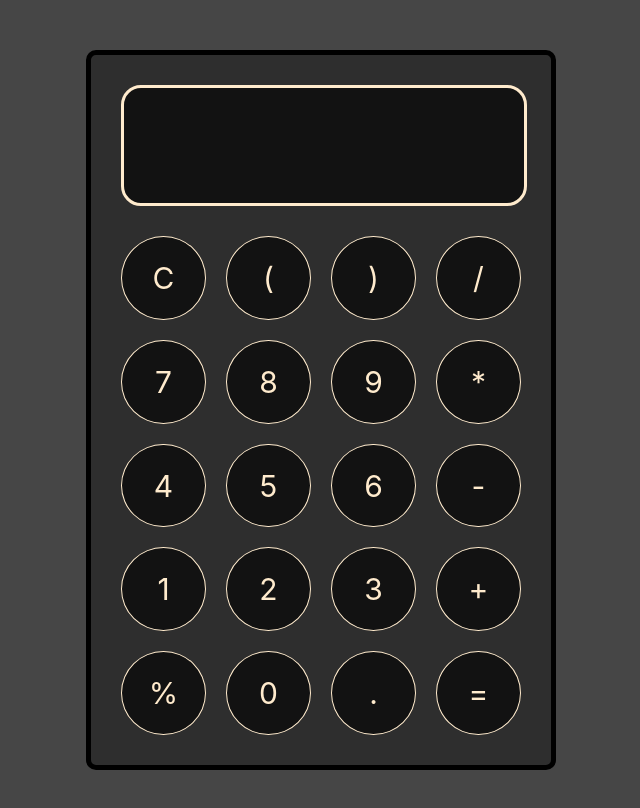
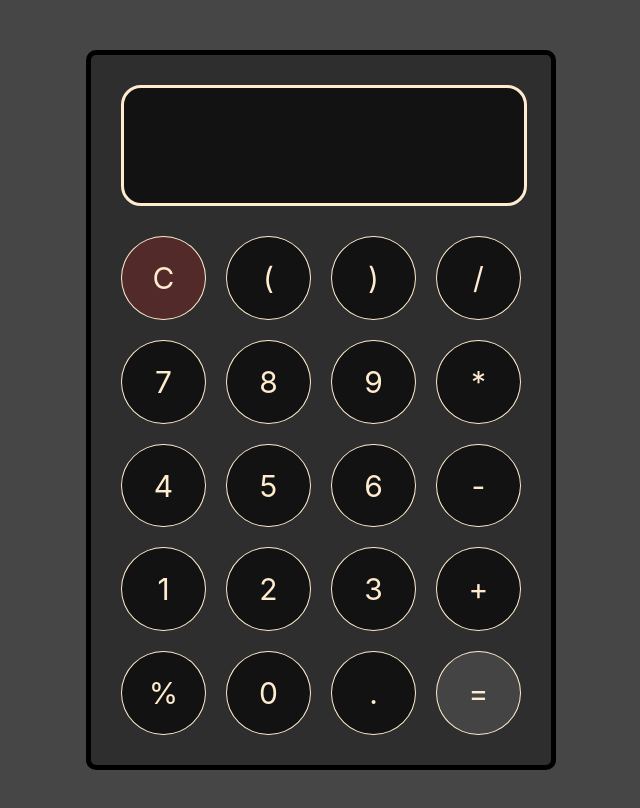
Before and after one commit to MrWh1tes/Calculator, a plain HTML site: page index.html in a window 1280 px wide. Shown: the whole page, without its empty margins (319-959 px from the left). Drawn offline with Linux system fonts and the light colour scheme.

Commit message:
Update style.css

```diff
--- a/style.css
+++ b/style.css
@@ -86,3 +86,11 @@ body{
             background: rgba(0, 0, 0, 0.4);
             font-size: 35px;
         }
+
+        #c{
+            background: rgba(170, 33, 33, 0.3);
+        }
+
+        #equal{
+            background: rgba(120, 120, 120, 0.3);
+        }
```
